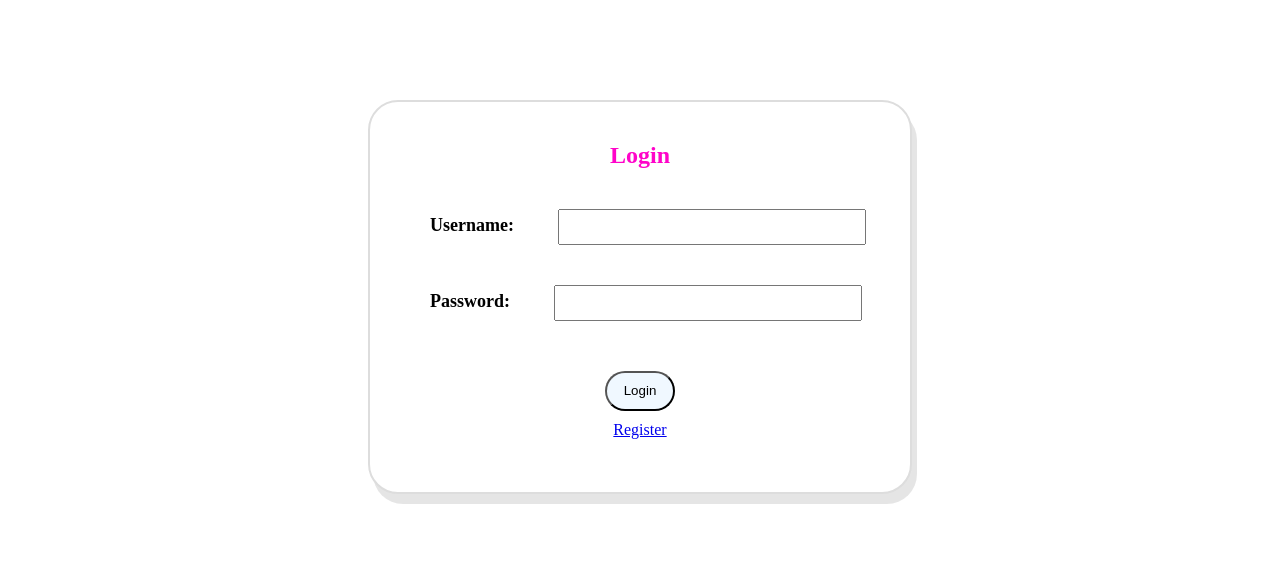
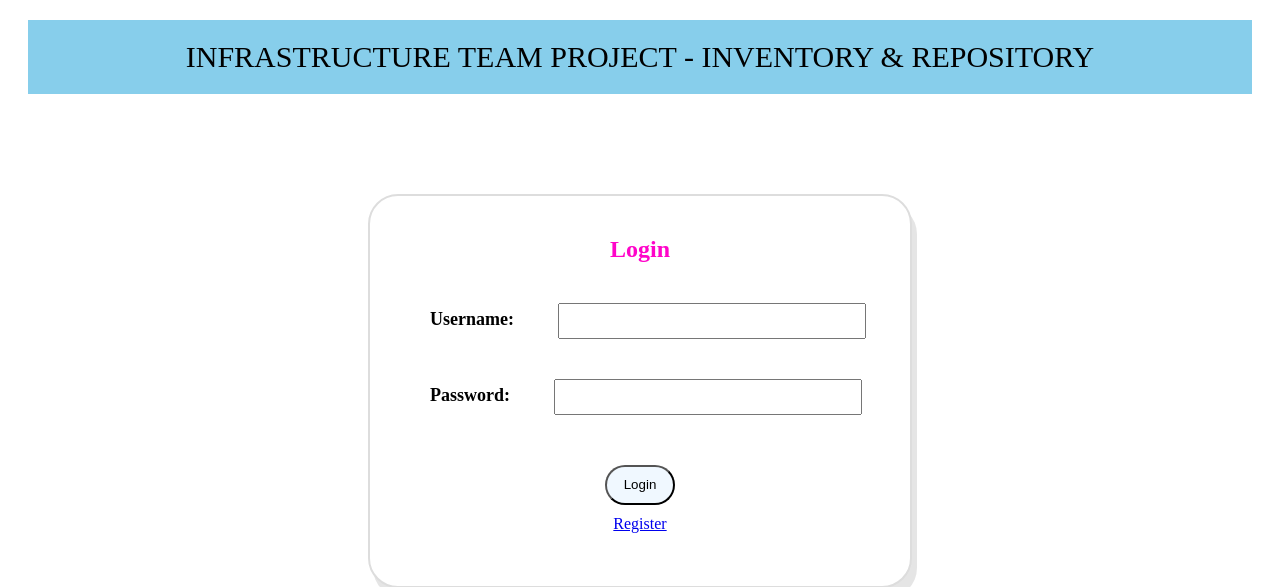
Before and after one commit to amaanshaik20/Infrastructure-Team-Project, a Flask app: page / in a window 1280 px wide. Shown: the top 587 px of the page. Run offline with Flask 3, Linux system fonts and the light colour scheme.

Commit message:
Update index.html

```diff
--- a/templates/index.html
+++ b/templates/index.html
@@ -78,6 +78,9 @@
     </style>
 </head>
 <body>
+    <div>
+        <h3 style="text-align: center; margin: 20px;padding-top: 20px; padding-bottom: 20px;  color: black; font-weight: 500; font-size: 30px; background-color: skyblue;">INFRASTRUCTURE TEAM PROJECT - INVENTORY & REPOSITORY</h3>
+    </div>
     <div class="login-container">
         <form id="loginForm" action="/main" method="post">
             <h2 class="center">Login</h2>
```
